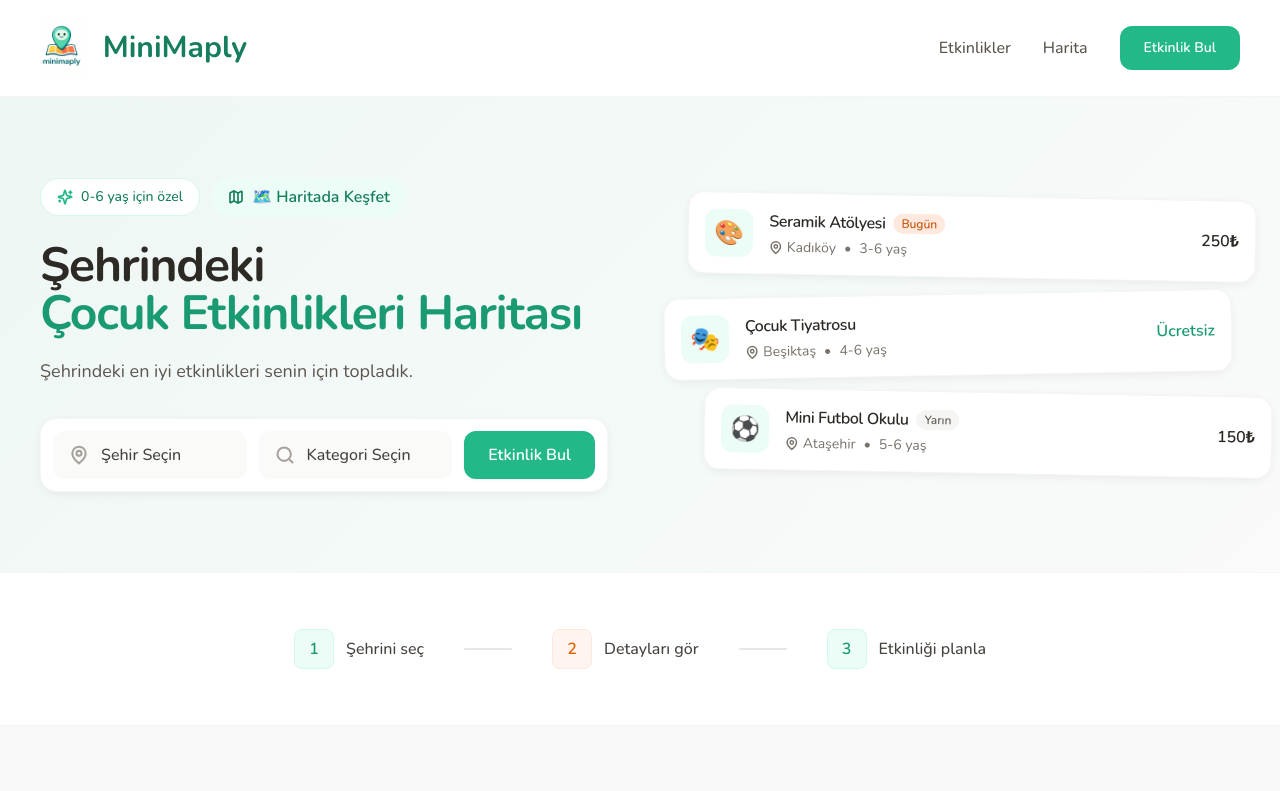
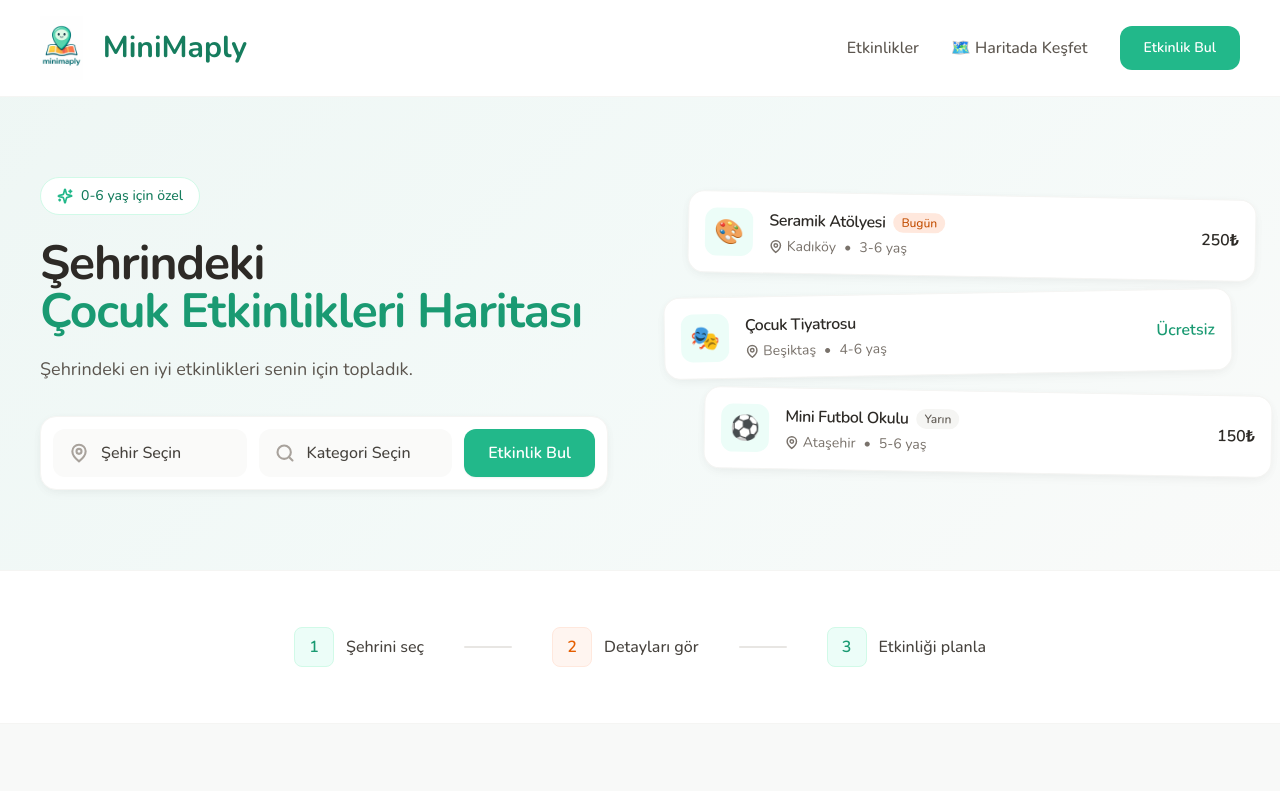
Before and after one commit to kriptoloca/minimaply, a Next.js app: page / in a window 1280 px wide. Shown: the top 791 px of the page. Built offline with nearby package versions, Linux system fonts and the light colour scheme.

Commit message:
chore: Haritada Keşfet butonu header'a taşındı

```diff
--- a/app/page.tsx
+++ b/app/page.tsx
@@ -89,8 +89,8 @@ export default function HomePage() {
               <Link href="/etkinlikler" className="text-warm-600 hover:text-primary-600 font-medium transition-colors">
                 Etkinlikler
               </Link>
-              <Link href="/harita" className="text-warm-600 hover:text-primary-600 font-medium transition-colors">
-                Harita
+              <Link href="/harita" className="inline-flex items-center gap-1.5 text-warm-600 hover:text-primary-600 font-medium transition-colors">
+                🗺️ Haritada Keşfet
               </Link>
               {/* 4️⃣ 44px TAP ALANI */}
               <Link href="/etkinlikler" className="bg-primary-500 hover:bg-primary-600 text-white font-semibold text-sm h-11 px-6 rounded-xl transition-all flex items-center">
@@ -238,15 +238,9 @@ export default function HomePage() {
         <div className="container-wide py-16 lg:py-20 relative">
           <div className="grid lg:grid-cols-2 gap-12 lg:gap-16 items-center">
             <div className="max-w-xl">
-              <div className="flex flex-wrap items-center gap-3 mb-6">
-                <div className="inline-flex items-center gap-2 bg-white border border-primary-100 rounded-full px-4 py-2">
-                  <Sparkles className="w-4 h-4 text-primary-500" strokeWidth={2.5} />
-                  <span className="text-sm font-medium text-primary-700">0-6 yaş için özel</span>
-                </div>
-                <Link href="/harita" className="inline-flex items-center gap-2 bg-primary-50 hover:bg-primary-100 text-primary-700 font-semibold px-4 py-2 rounded-full transition-all">
-                  <Map className="w-4 h-4" strokeWidth={2.5} />
-                  🗺️ Haritada Keşfet
-                </Link>
+              <div className="inline-flex items-center gap-2 bg-white border border-primary-100 rounded-full px-4 py-2 mb-6">
+                <Sparkles className="w-4 h-4 text-primary-500" strokeWidth={2.5} />
+                <span className="text-sm font-medium text-primary-700">0-6 yaş için özel</span>
               </div>
 
               <h1 className="text-4xl lg:text-5xl font-bold mb-5 leading-tight">
```
